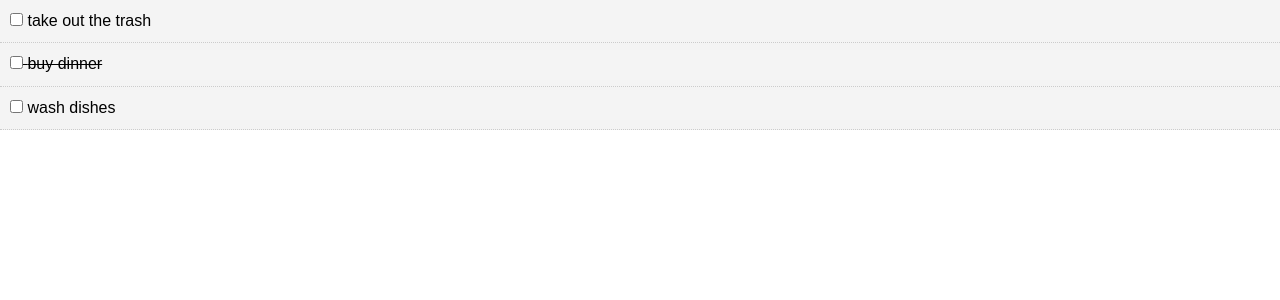
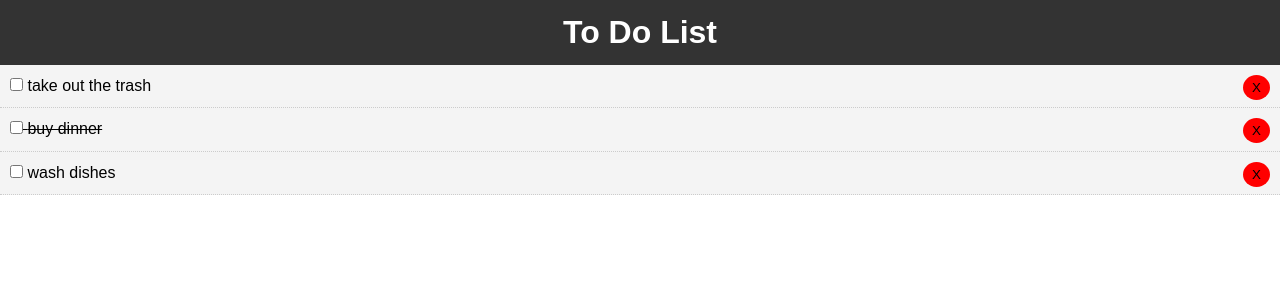
Before and after one commit to rgoonie/learning-webdev, a React (Create React App) app in the folder 04-traversy-media-react-crash/todo-crash/: page / in a window 1280 px wide. Shown: the top 300 px of the page. Built offline with nearby package versions, Linux system fonts and the light colour scheme.

Commit message:
formatting

```diff
--- a/04-traversy-media-react-crash/todo-crash/src/App.js
+++ b/04-traversy-media-react-crash/todo-crash/src/App.js
@@ -1,5 +1,6 @@
 import React from "react";
 import Todos from "./components/Todos";
+import Header from "./components/layout/Header"
 import "./App.css";
 
 class App extends React.Component {
@@ -33,10 +34,15 @@
     }) });
   }
 
+  delTodo = (id) => {
+    this.setState({ todos: [...this.state.todos.filter( todo => todo.id !== id )] });
+  }
+
   render() {
     return (
       <div className="App">
-        <Todos todos={this.state.todos} markComplete={this.markComplete}/>
+        <Header />
+        <Todos todos={this.state.todos} markComplete={this.markComplete} delTodo={this.delTodo}/>
       </div>
     );
   }
--- a/04-traversy-media-react-crash/todo-crash/src/components/TodoItem.js
+++ b/04-traversy-media-react-crash/todo-crash/src/components/TodoItem.js
@@ -21,6 +21,7 @@
                 <p>
                     <input type="checkbox" onChange={this.props.markComplete.bind(this, id )}/> {' '}
                     { title }
+                    <button onClick={this.props.delTodo.bind(this, id)} style={btnStyle}>X</button>
                 </p>
             </div>
         )
@@ -31,4 +32,14 @@
     todo: PropTypes.object.isRequired
 }
 
+const btnStyle = {
+    background: "#ff0000",
+    color: "#000",
+    border: "none",
+    padding: "5px 9px",
+    borderRadius: "50%",
+    cursor: 'pointer',
+    float: 'right'
+}
+
 export default TodoItem
--- a/04-traversy-media-react-crash/todo-crash/src/components/Todos.js
+++ b/04-traversy-media-react-crash/todo-crash/src/components/Todos.js
@@ -5,7 +5,7 @@
 class Todos extends React.Component {
   render() {
     return this.props.todos.map((todo) => (
-        <ToDoItem key={todo.id} todo={todo} markComplete={this.props.markComplete}/>
+        <ToDoItem key={todo.id} todo={todo} markComplete={this.props.markComplete} delTodo={this.props.delTodo}/>
     ));
   }
 }
--- /dev/null
+++ b/04-traversy-media-react-crash/todo-crash/src/components/layout/Header.js
@@ -0,0 +1,18 @@
+import React from 'react';
+
+function Header() {
+    return (
+        <header style={headerStyle}>
+            <h1>To Do List</h1>
+        </header>
+    );
+}
+
+const headerStyle = {
+    background: '#333',
+    color: '#fff',
+    textAlign: 'center',
+    padding: '10px'
+}
+
+export default Header;
```
Also changed, not shown: 04-traversy-media-react-crash/todo-crash/src/components/AddTodo.js (added, +13 -0 lines).
